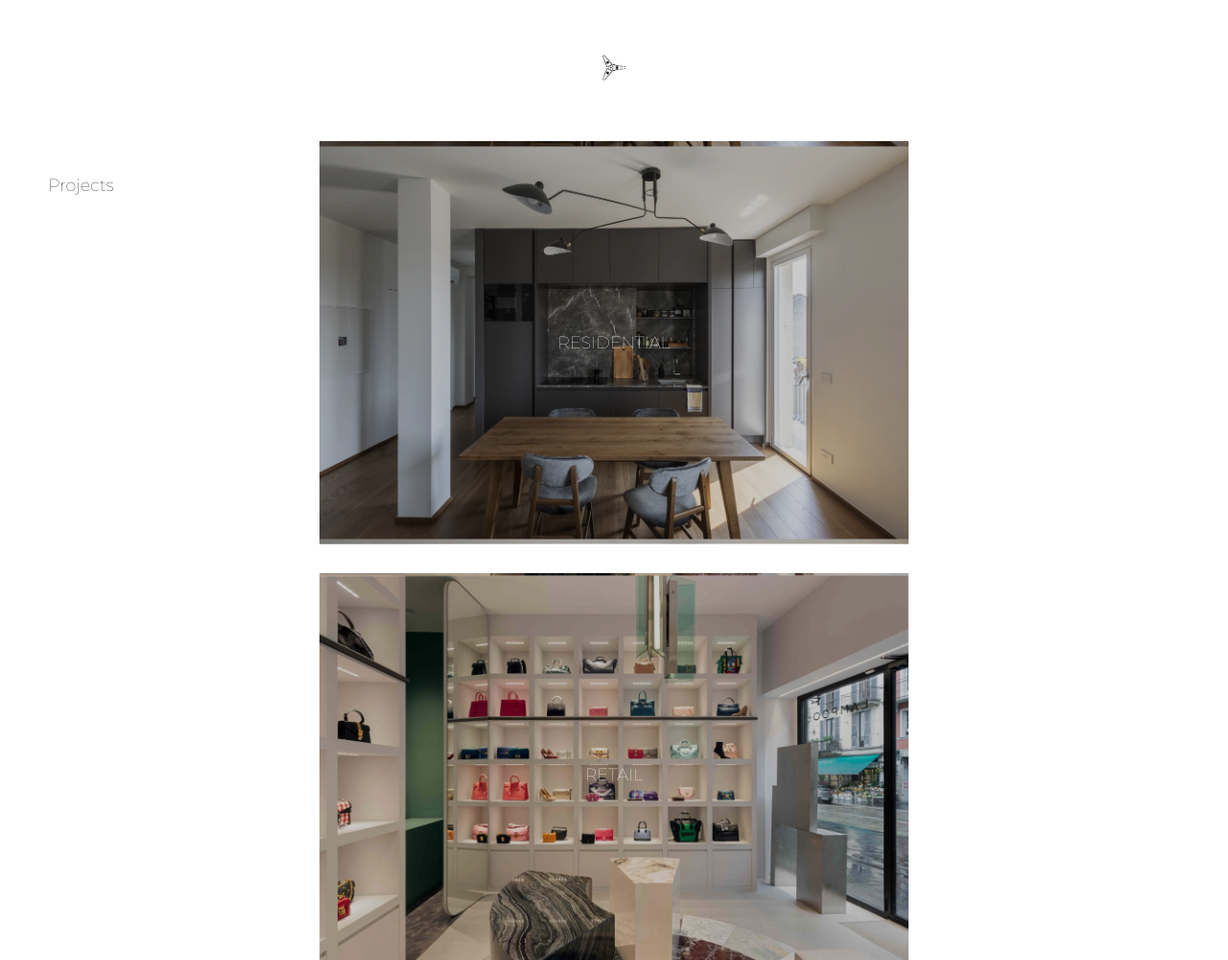
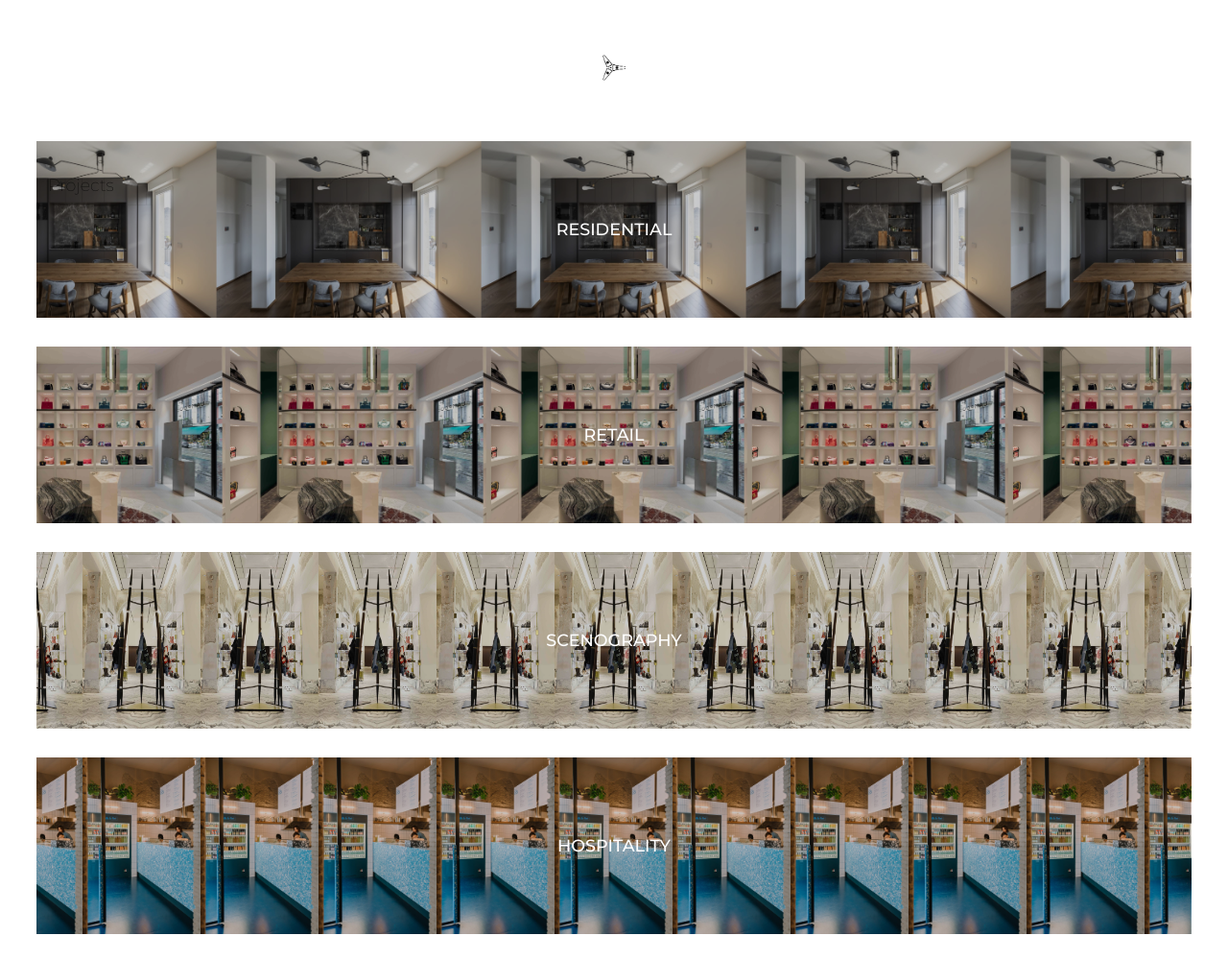
Before and after one commit to pavelerokhin/giorgialongonistudio-webportal, a Django app: page / in a window 1280 px wide. Shown: the part 1764-2764 px from the top of the page at 96% size. Run offline with Django 4.2, Linux system fonts and the light colour scheme; data comes from the database, SQL or seed files in the repository; some libraries are stand-ins or nearby versions.

Commit message:
index.html projects section

```diff
--- a/main/static/main/styles/_projects-section.scss
+++ b/main/static/main/styles/_projects-section.scss
@@ -1,5 +1,6 @@
-.m-p-g__thumbs {
-  max-width: 24%;
+section#projects {
+  height: unset;
+  width: 100%;
 }
 
 #categories-container {
@@ -21,21 +22,19 @@
       display: flex;
       background-attachment: fixed;
       background-position: center;
-      background-repeat: repeat-y;
       background-size: contain;
       height: 420px;
       max-width: 900px;
       min-width: 300px;
       width: 80%;
     }
-
     .category-title {
       backdrop-filter: brightness(80%);
       color: white;
       cursor: url("/media/square_light.png") 3 3, auto;
       line-height: 420px;
       font-size: $heading-item-title-font-size;
-      font-weight: 300;
+      font-weight: 500;
       text-align: center;
       text-transform: uppercase;
       width: 100%;
@@ -44,7 +43,19 @@
   }
 }
 
-#projects {
-  height: unset;
-  width: 100%;
+@include media("<=1350px") {
+  #categories-container {
+    .category-container {
+      width: 100%;
+
+      .category {
+        height: 23vh;
+        max-width: unset;
+        width: 94%;
+      }
+      .category-title {
+        line-height: 23vh;
+      }
+    }
+  }
 }
--- a/main/static/main/styles/index.css
+++ b/main/static/main/styles/index.css
@@ -442,8 +442,9 @@ ul {
     transform: scale(1.07);
   }
 }
-.m-p-g__thumbs {
-  max-width: 24%;
+section#projects {
+  height: unset;
+  width: 100%;
 }
 
 #categories-container {
@@ -465,7 +466,6 @@ ul {
   display: flex;
   background-attachment: fixed;
   background-position: center;
-  background-repeat: repeat-y;
   background-size: contain;
   height: 420px;
   max-width: 900px;
@@ -478,18 +478,26 @@ ul {
   cursor: url("/media/square_light.png") 3 3, auto;
   line-height: 420px;
   font-size: 1.1rem;
-  font-weight: 300;
+  font-weight: 500;
   text-align: center;
   text-transform: uppercase;
   width: 100%;
   height: 100%;
 }
 
-#projects {
-  height: unset;
-  width: 100%;
+@media (max-width: 1350px) {
+  #categories-container .category-container {
+    width: 100%;
+  }
+  #categories-container .category-container .category {
+    height: 23vh;
+    max-width: unset;
+    width: 94%;
+  }
+  #categories-container .category-container .category-title {
+    line-height: 23vh;
+  }
 }
-
 #about {
   height: 70vh;
   overflow: hidden;
```
